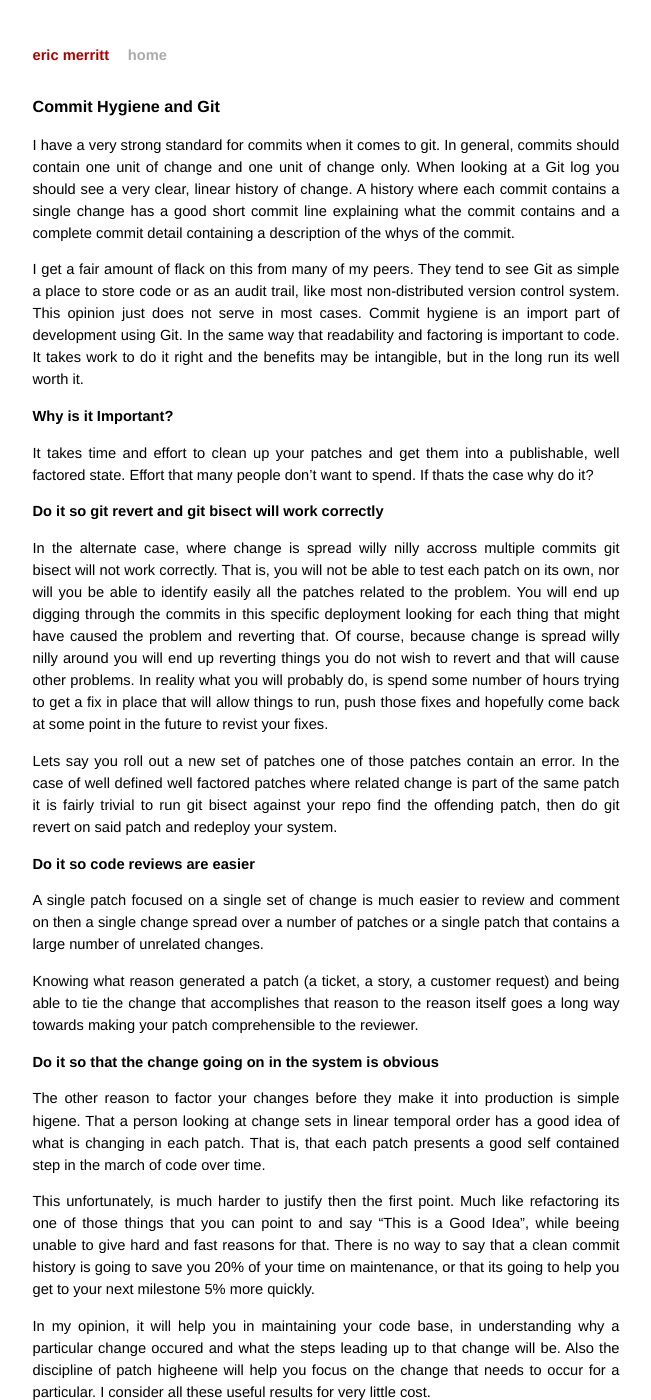
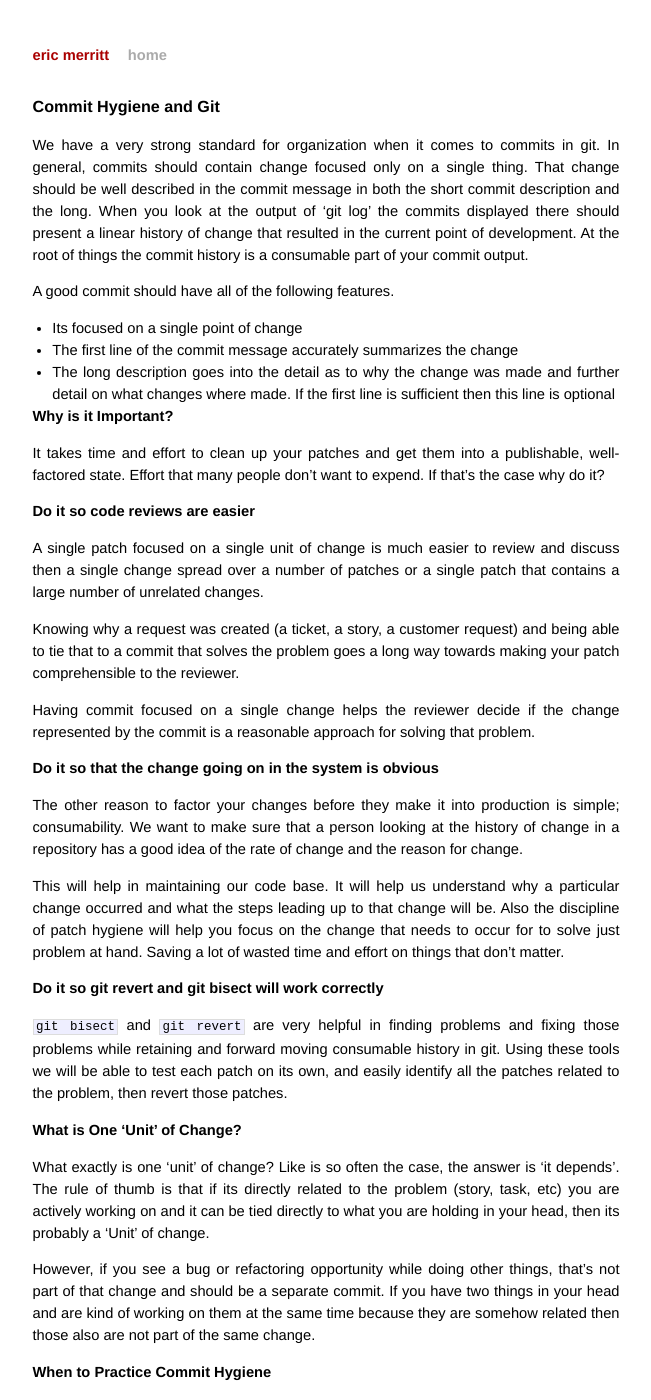
Before and after one commit to ericbmerritt/blog, a Jekyll site: the page built from _posts/2011-09-21-commit-hygiene-and-git.md, in a window 1280 px wide and 1400 px high. Shown: the whole window, without its empty margins (314-965 px from the left). Built offline with Jekyll 4.4.1, drawn with Linux system fonts in a browser that asks for light colours; Markdown is read by kramdown in place of the engine named in the settings; comment, search, counter and statistics services are not loaded; some of the changed text lies outside the part shown.

Commit message:
Clean up commit hygiene a lot

```diff
--- a/_posts/2011-09-21-commit-hygiene-and-git.md
+++ b/_posts/2011-09-21-commit-hygiene-and-git.md
@@ -6,137 +6,101 @@ title: Commit Hygiene and Git
 {{ page.title }}
 ================
 
-I have a very strong standard for commits when it comes to git. In
-general, commits should contain one unit of change and one unit of
-change only. When looking at a Git log you should see a very clear,
-linear history of change. A history where each commit contains a
-single change has a good short commit line explaining what the commit
-contains and a complete commit detail containing a description of the
-whys of the commit.
+We have a very strong standard for organization when it comes to
+commits in git. In general, commits should contain change focused only
+on a single thing. That change should be well described in the commit
+message in both the short commit description and the long. When you
+look at the output of 'git log' the commits displayed there should
+present a linear history of change that resulted in the current point
+of development. At the root of things the commit history is a
+consumable part of your commit output.
 
-I get a fair amount of flack on this from many of my peers. They tend
-to see Git as simple a place to store code or as an audit trail, like
-most non-distributed version control system. This opinion just does
-not serve in most cases. Commit hygiene is an import part of
-development using Git. In the same way that readability and factoring
-is important to code. It takes work to do it right and the benefits
-may be intangible, but in the long run its well worth it.
+A good commit should have all of the following features.
+
+- Its focused on a single point of change
+- The first line of the commit message accurately summarizes the change
+- The long description goes into the detail as to why the change was
+  made and further detail on what changes where made. If the first
+  line is sufficient then this line is optional
 
 Why is it Important?
 --------------------
 
 It takes time and effort to clean up your patches and get them into a
-publishable, well factored state. Effort that many people don't want
-to spend. If thats the case why do it?
-
-### Do it so git revert and git bisect will work correctly
-
-In the alternate case, where change is spread willy nilly accross
-multiple commits git bisect will not work correctly. That is, you will
-not be able to test each patch on its own, nor will you be able to
-identify easily all the patches related to the problem. You will end
-up digging through the commits in this specific deployment looking for
-each thing that might have caused the problem and reverting that. Of
-course, because change is spread willy nilly around you will end up
-reverting things you do not wish to revert and that will cause other
-problems. In reality what you will probably do, is spend some number
-of hours trying to get a fix in place that will allow things to run,
-push those fixes and hopefully come back at some point in the future
-to revist your fixes.
-
-Lets say you roll out a new set of patches one of those patches
-contain an error. In the case of well defined well factored patches
-where related change is part of the same patch it is fairly trivial to
-run git bisect against your repo find the offending patch, then do git
-revert on said patch and redeploy your system.
+publishable, well-factored state. Effort that many people don't want
+to expend. If that's the case why do it?
 
 ### Do it so code reviews are easier
 
-A single patch focused on a single set of change is much easier to
-review and comment on then a single change spread over a number of
+A single patch focused on a single unit of change is much easier to
+review and discuss then a single change spread over a number of
 patches or a single patch that contains a large number of unrelated
 changes.
 
-Knowing what reason generated a patch (a ticket, a story, a customer
-request) and being able to tie the change that accomplishes that
-reason to the reason itself goes a long way towards making your patch
-comprehensible to the reviewer.
+Knowing why a request was created (a ticket, a story, a customer
+request) and being able to tie that to a commit that solves the
+problem goes a long way towards making your patch comprehensible to
+the reviewer.
+
+Having commit focused on a single change helps the reviewer decide if
+the change represented by the commit is a reasonable approach for
+solving that problem.
 
 ### Do it so that the change going on in the system is obvious
 
 The other reason to factor your changes before they make it into
-production is simple higene. That a person looking at change sets in
-linear temporal order has a good idea of what is changing in each
-patch. That is, that each patch presents a good self contained step in
-the march of code over time.
+production is simple; consumability. We want to make sure that a
+person looking at the history of change in a repository has a good
+idea of the rate of change and the reason for change.
 
-This unfortunately, is much harder to justify then the first
-point. Much like refactoring its one of those things that you can
-point to and say "This is a Good Idea", while beeing unable to give
-hard and fast reasons for that. There is no way to say that a clean
-commit history is going to save you 20% of your time on maintenance,
-or that its going to help you get to your next milestone 5% more
-quickly.
+This will help in maintaining our code base. It will help us
+understand why a particular change occurred and what the steps leading
+up to that change will be. Also the discipline of patch hygiene will
+help you focus on the change that needs to occur for to solve just
+problem at hand. Saving a lot of wasted time and effort on things that
+don't matter.
 
-In my opinion, it will help you in maintaining your code base, in
-understanding why a particular change occured and what the steps
-leading up to that change will be. Also the discipline of patch
-higheene will help you focus on the change that needs to occur for a
-particular. I consider all these useful results for very little cost.
+### Do it so git revert and git bisect will work correctly
 
-What is One Unit of Change?
+`git bisect` and `git revert` are very helpful in finding problems and
+fixing those problems while retaining and forward moving consumable
+history in git. Using these tools we will be able to test each
+patch on its own, and easily identify all the
+patches related to the problem, then revert those patches.
+
+What is One 'Unit' of Change?
 ---------------------------
 
-What exactly is one unit of change? The answer is of course, it
-depends. The rule of thumb is that if its directly related to the
-change you are actively working on, that is it can be tied directly to
-what you are holding in your head, then its probably part of the same
-change.
+What exactly is one 'unit' of change? Like is so often the case, the
+answer is 'it depends'. The rule of thumb is that if its directly
+related to the problem (story, task, etc) you are actively working on
+and it can be tied directly to what you are holding in your head, then
+its probably a 'Unit' of change.
 
 However, if you see a bug or refactoring opportunity while doing other
-things, that's not part of the change. If you have two things in your
-head and are kind of working on them at the same time because they are
-somehow related in your mind those also are not part of the same
-change.
+things, that's not part of that change and should be a separate
+commit. If you have two things in your head and are kind of working on
+them at the same time because they are somehow related then those also
+are not part of the same change.
 
-Much like with refactoring you will, over time, develop a sense for
-what a good patch should look like and what you should be publishing.
 
 When to Practice Commit Hygiene
 -------------------------------
 
 There is one right answer to when to practice commit hygiene. That is
-always 'before the code is published'. Its very painful for your
-consumers if the git history changes after they have pulled from your
-repo. To avoid this, you want to make sure that you don't refactor
-after you have pushed to the canonical repo.
+always 'before the code is published'. During development commit in a
+way that makes sense to you, but before you submit a code review use
+git's interactive rebase functionality to clean up the commits and get
+them ready for consumption.
 
-One thing to be aware of is that the word publish can have several
-meanings. In the case where you have a canonical repo where people
-expect to find the latest released code, in time you publish there it
-locks you from further refactoring. But lets take a slightly more
-nebulous case. Lets say that you and a peer are working together on a
-piece of task generating commits for the purpose of sharing code. Many
-of these commits are going to be temp commits, or commits that only
-exist so that the in-process code can be shared. In this case, you
-also don't want to refactor while you are in the process of
-building. You have a consumer after all, your peer. However, once you
-and your peer have your work done but before you publish your work to
-your canonical repo or your peers it would be a very good idea to for
-you and/or your peer to sit down and work on refactoring the commit
-stack, practicing a bit of commit hygiene before you publish your
-work. You should consider that the last step in your build process. As
-a note, once this in done you should do any future work on top of that
-newly refactored branch.
 
 How to Practice Commit Hygiene
 ------------------------------
 
 The key is the
 [Interactive Rebase](http://book.git-scm.com/4_interactive_rebasing.html)
-in git. This is the tool you will use to clean up and manipulate your
-git history. I wont go into too much detail here, but I will refer you
-to many other good discussions on the subject.
+functionality in git. This is the tool you will use to clean up and
+manipulate your git history. Following are some links that might help you.
 
 1. http://codeutopia.net/blog/2009/12/10/git-interactive-rebase-tips/
 2. http://help.github.com/rebase/
@@ -146,8 +110,6 @@ to many other good discussions on the subject.
 Conclusion
 ----------
 
-In the end the thing that must be kept in mind is that git is a
-developer's tool more than anything else. Not an audit trail, not a
-place to stick all the crap that we produce. It is a tool, but you
-need to follow some guidelines for that tool to be as useful as it can
-be.
+Git is more a developer's tool more than anything else. To get the
+most out of it we need to follow a few simple guidelines and leverage
+some of it's more advanced features..
```
